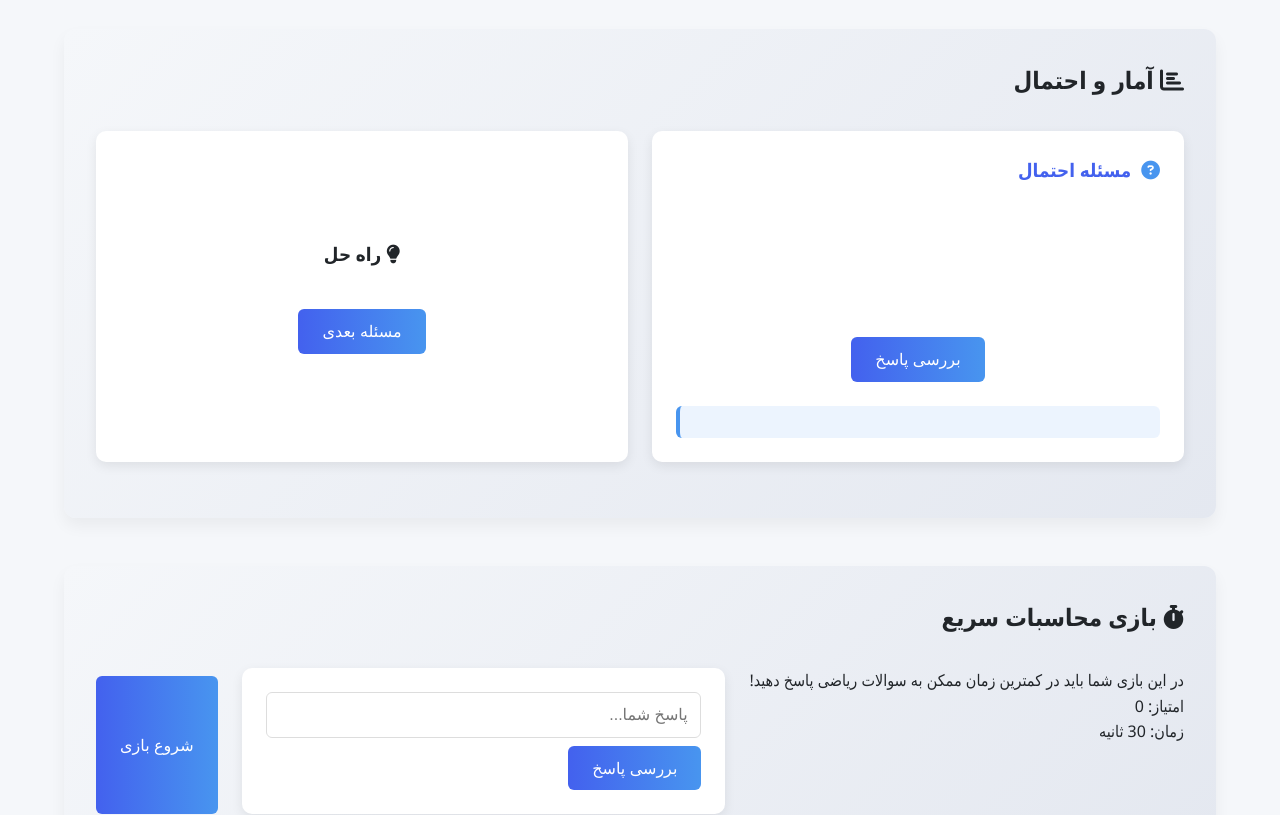
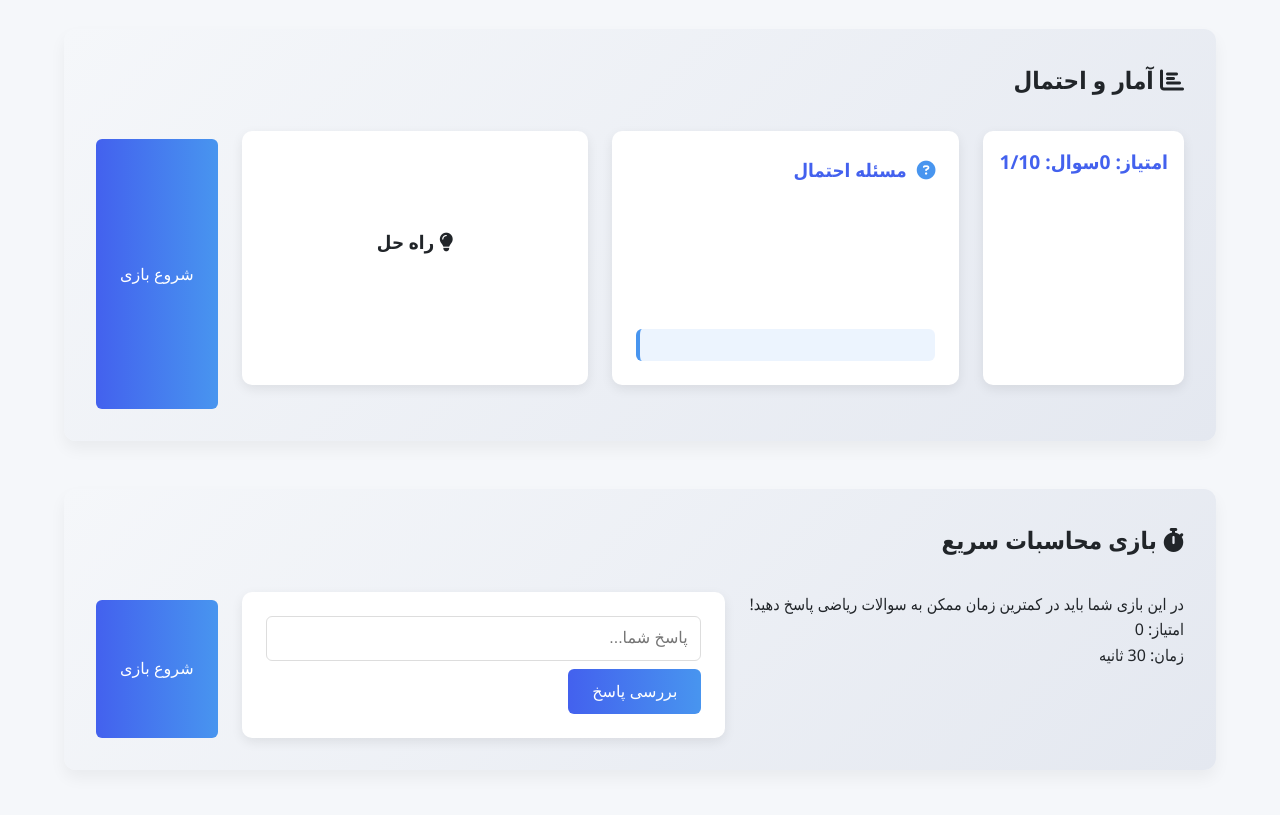
Before and after one commit to FLASHGOAL/Riazi, a plain HTML site: page index.html in a window 1280 px wide. Shown: the part 1280-2095 px from the top of the page. Drawn offline with Linux system fonts and the light colour scheme; a web font is replaced by a local one.

Commit message:
Update index.html

```diff
--- a/index.html
+++ b/index.html
@@ -102,19 +102,24 @@
         <h2><i class="fas fa-chart-bar"></i> آمار و احتمال</h2>
 
         <div class="probability-game">
+            <div class="game-stats">
+                <div>امتیاز: <span id="probability-score">0</span></div>
+                <div>سوال: <span id="question-count">1</span>/<span id="total-questions">10</span></div>
+            </div>
+
             <div class="problem-box">
                 <h3><i class="fas fa-question-circle"></i> مسئله احتمال</h3>
                 <div class="problem-text" id="probability-problem"></div>
                 <div class="options" id="probability-options"></div>
-                    <button onclick="checkProbabilityAnswer()">بررسی پاسخ</button>
                 <div class="result" id="probability-result"></div>
             </div>
 
             <div class="explanation-box">
                 <h3><i class="fas fa-lightbulb"></i> راه حل</h3>
                 <div class="explanation-text" id="probability-explanation"></div>
-                    <button onclick="nextProbabilityProblem()">مسئله بعدی</button>
             </div>
+
+            <button class="start-btn" onclick="startProbabilityGame()">شروع بازی</button>
         </div>
     </section>
 
```
Lines whose indentation alone changed are shown as unchanged.
